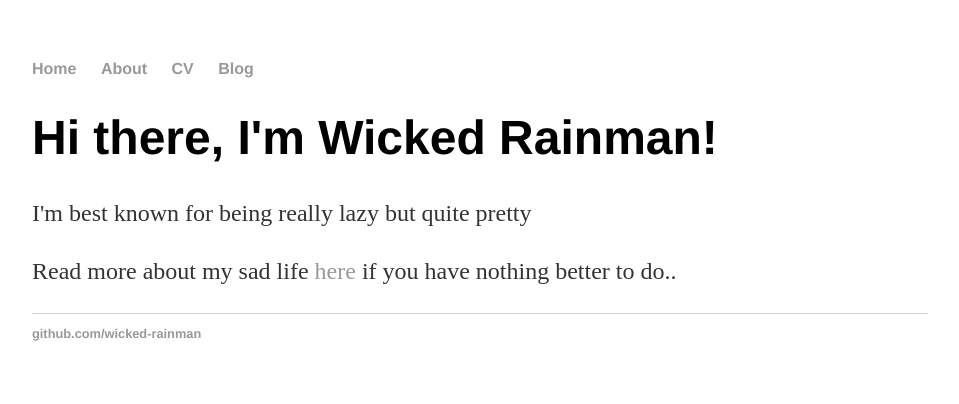
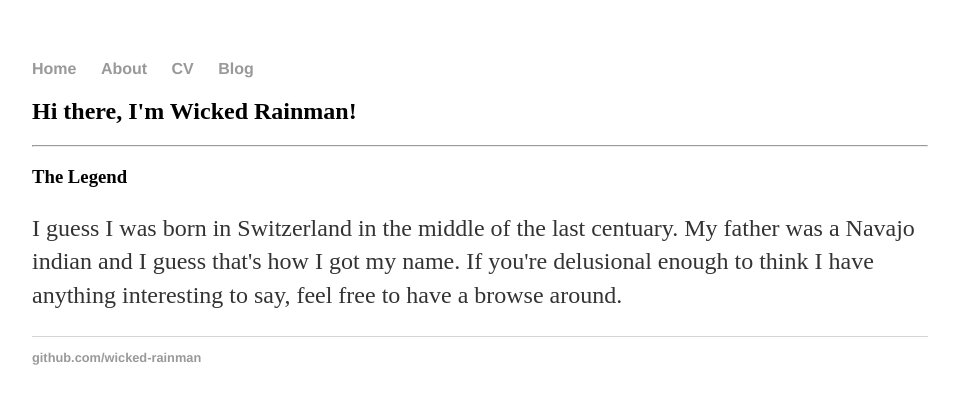
Before and after one commit to wicked-rainman/wicked-rainman.github.io, a Jekyll site: the page built from index.html, in a window 1280 px wide. Shown: the top 404 px of the page, without its empty margins (160-1119 px from the left). Built offline with Jekyll 4.4.1, drawn with Linux system fonts in a browser that asks for light colours.

Commit message:
Update index.html

```diff
--- a/index.html
+++ b/index.html
@@ -3,7 +3,9 @@ layout: default
 title: Wicked Rainman
 ---
 <div class="blurb">
-	<h1>Hi there, I'm Wicked Rainman!</h1>
-	<p>I'm best known for being really lazy but quite pretty</p>
-	<p>Read more about my sad life <a href="/about">here</a> if you have nothing better to do..</p>
+	<h2>Hi there, I'm Wicked Rainman!</h2><hr>
+	<h3>The Legend</h3>
+	<p>I guess I was born in Switzerland in the middle of the last centuary. My father was a
+		Navajo indian and I guess that's how I got my name. If you're delusional enough to
+		think I have anything interesting to say, feel free to have a browse around.</p>
 </div><!-- /.blurb -->
```
